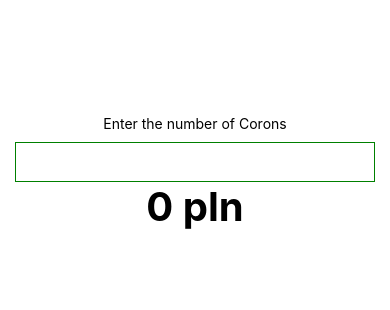
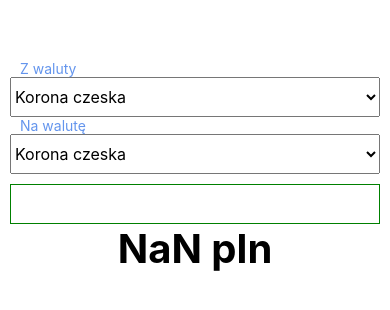
Before and after one commit to Kamilnaja/NCurrencyConverter, a React Native app: screen / in a window 390 px wide. Shown: the top 310 px of the page. Built offline with nearby package versions, Linux system fonts and the light colour scheme.

Commit message:
changes on style

```diff
--- a/App.js
+++ b/App.js
@@ -1,10 +1,20 @@
 import React from 'react';
-import { StyleSheet, Text, View, TextInput } from 'react-native';
+import {
+  StyleSheet,
+  Text,
+  View,
+  TextInput,
+  Picker
+} from 'react-native';
+import { styles } from './style';
 
 export default class App extends React.Component {
   constructor(props) {
     super(props);
-    this.state = { amountOfKorons: '' }
+    this.state = {
+      currencyToConvert: '',
+      currencyTarget: ''
+    }
   }
 
   render() {
@@ -13,8 +23,30 @@ export default class App extends React.Component {
     let humanReadableScore = Math.floor(score * 100) / 100;
 
     return (
+
       <View style={styles.container}>
-        <Text>Enter the number of Corons</Text>
+        <Text style={styles.label}>
+          Z waluty
+          </Text>
+        <Picker
+          selectedValue={this.state.currencyToConvert}
+          onValueChange={(itemValue, indexItem) => this.setState({ currencyToConvert: itemValue })}
+          style={styles.selectInput}
+        >
+          <Picker.Item label="Korona czeska" value="CZK" />
+          <Picker.Item label="Polski złoty" value="PLN" />
+        </Picker>
+        <Text style={styles.label}>
+          Na walutę
+          </Text>
+        <Picker
+          selectedValue={this.state.currencyTarget}
+          onValueChange={(itemValue, indexItem) => this.setState({ currencyTarget: itemValue })}
+          style={styles.selectInput}
+        >
+          <Picker.Item label="Korona czeska" value="CZK" />
+          <Picker.Item label="Polski złoty" value="PLN" />
+        </Picker>
         <TextInput
           ref={(el) => { this.formValue = el; }}
           style={styles.input}
@@ -32,26 +64,3 @@ export default class App extends React.Component {
     );
   }
 }
-
-const styles = StyleSheet.create({
-  container: {
-    flex: 1,
-    backgroundColor: '#fff',
-    alignItems: 'center',
-    justifyContent: 'flex-start',
-    marginTop: 100,
-    padding: 15
-  },
-  input: {
-    height: 40,
-    borderColor: 'green',
-    borderWidth: 1,
-    alignSelf: 'stretch',
-    paddingLeft: 15,
-    marginTop: 10
-  },
-  output: {
-    fontSize: 40,
-    fontWeight: 'bold'
-  }
-});
--- a/app.json
+++ b/app.json
@@ -1,5 +1,8 @@
 {
   "expo": {
-    "sdkVersion": "25.0.0"
+    "sdkVersion": "25.0.0",
+    "android": {
+      "package": "com.strefatekstu.currencyConverter"
+    }
   }
 }
--- a/package.json
+++ b/package.json
@@ -19,6 +19,7 @@
     "preset": "jest-expo"
   },
   "dependencies": {
+    "axios": "^0.18.0",
     "expo": "^25.0.0",
     "react": "16.2.0",
     "react-native": "0.52.0"
--- /dev/null
+++ b/style.js
@@ -0,0 +1,33 @@
+import { StyleSheet } from 'react-native';
+
+export const styles = StyleSheet.create({
+    container: {
+        flex: 0.5,
+        backgroundColor: '#fff',
+        alignItems: 'center',
+        justifyContent: 'flex-start',
+        marginTop: 50,
+        padding: 10,
+    },
+    input: {
+        height: 40,
+        borderColor: 'green',
+        borderWidth: 1,
+        alignSelf: 'stretch',
+        paddingLeft: 15,
+        marginTop: 10
+    },
+    output: {
+        fontSize: 40,
+        fontWeight: 'bold'
+    },
+    label: {
+        color: 'cornflowerblue',
+        alignSelf: 'flex-start',
+        paddingLeft: 10
+    },
+    selectInput: {
+        width: '100%',
+        height: 40,
+    }
+});
```
Also changed, not shown: 1 other file (tests, documents, lock files or other folders).
